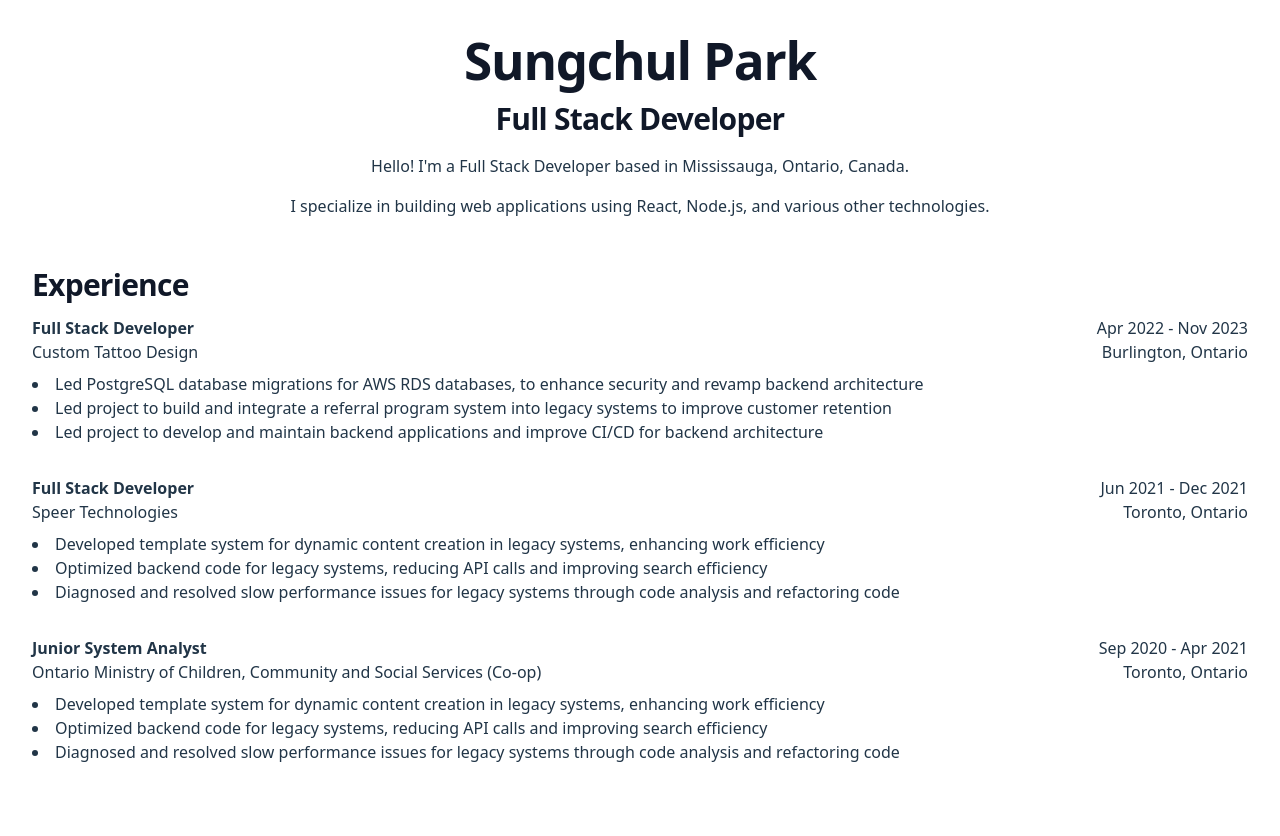
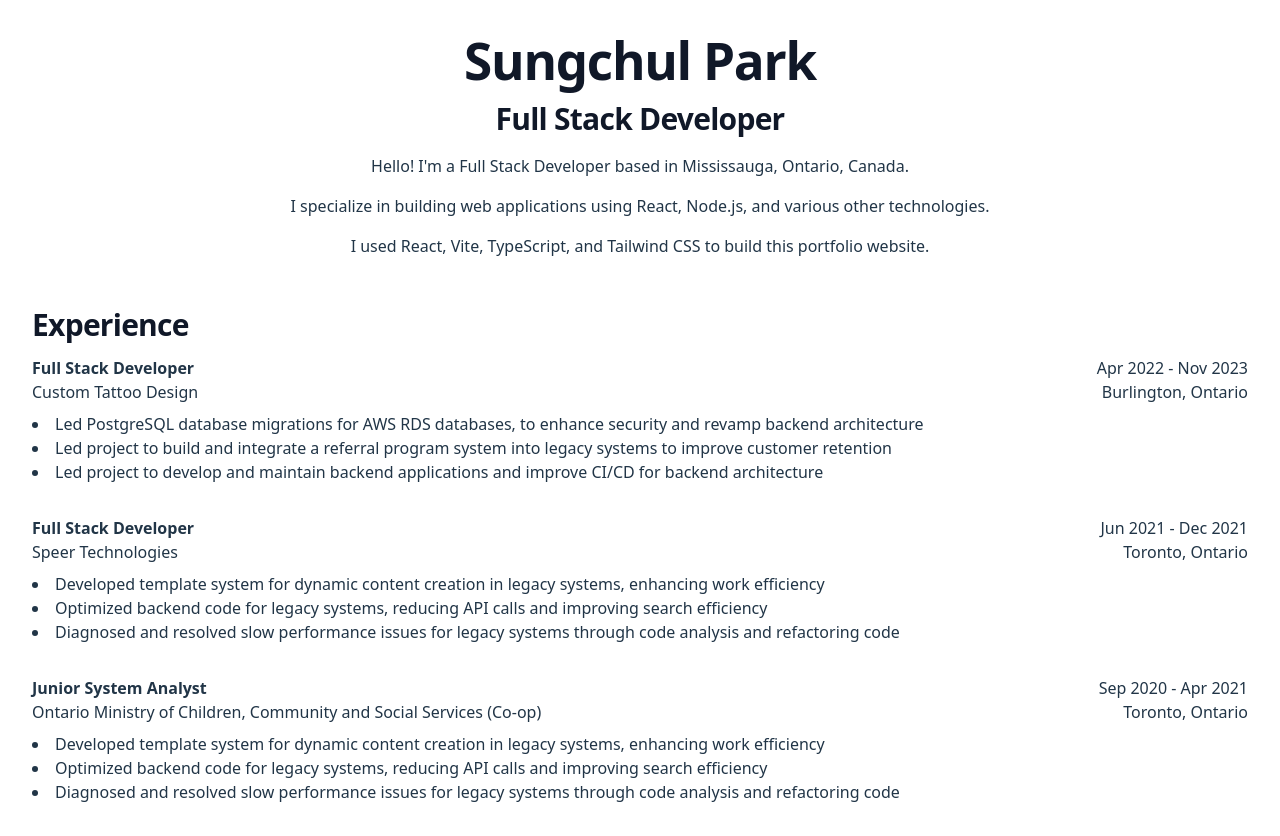
Before and after one commit to sungchulpark1/sungchulpark1.github.io, a React (Vite) app in the folder web-portfolio/: page / in a window 1280 px wide. Before the commit the page ends 800 px from the top, so only its background shows below. Built offline with nearby package versions, Linux system fonts and the light colour scheme.

Commit message:
feat: add notes for tech stack

```diff
--- a/web-portfolio/src/App.tsx
+++ b/web-portfolio/src/App.tsx
@@ -29,8 +29,12 @@ function App() {
           Hello! I'm a Full Stack Developer based in Mississauga, Ontario, Canada.
         </p>
 
+        <p className="mb-4">
+          I specialize in building web applications using React, Node.js, and various other technologies.
+        </p>
+
         <p>
-          I specialize in building web applications using React, Node.js, and various other technologies.
+          I used React, Vite, TypeScript, and Tailwind CSS to build this portfolio website.
         </p>
 
         {/* <div>
```
Also changed, not shown: 1 other file (tests, documents, lock files or other folders).
